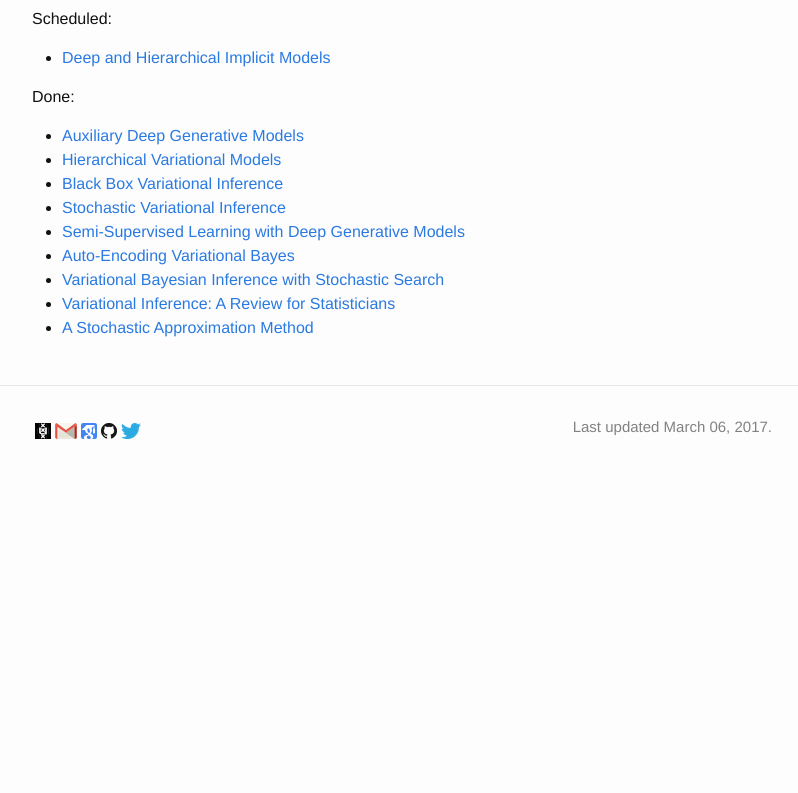
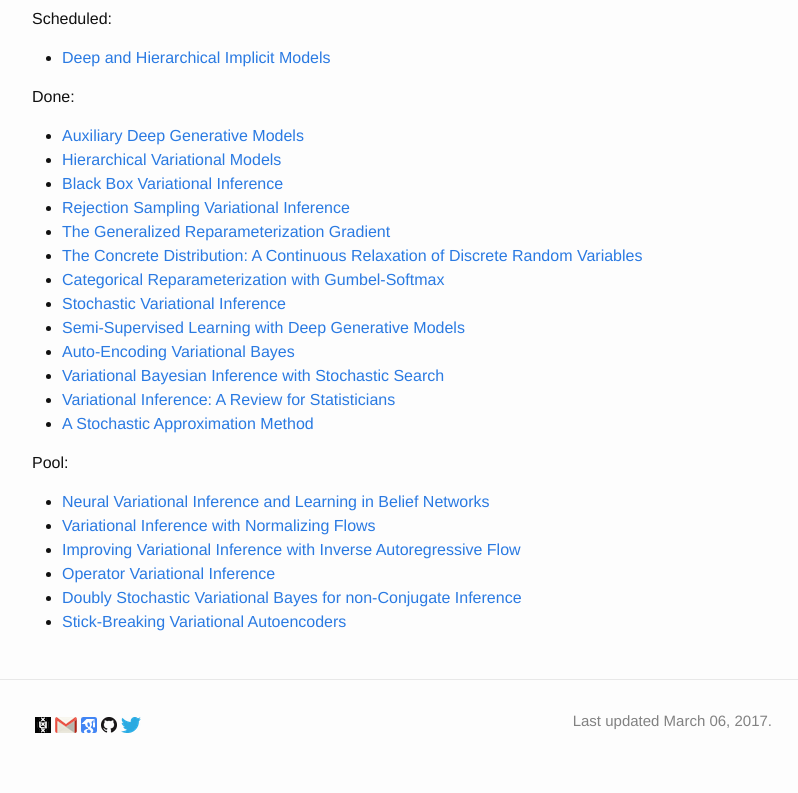
Before and after one commit to wilkeraziz/oldsite, a Jekyll site: the page built from pages/inference.markdown, in a window 1280 px wide. Shown: the part 381-1174 px from the top of the page, without its empty margins (238-1036 px from the left). Built offline with Jekyll 4.4.1, drawn with Linux system fonts in a browser that asks for light colours; before the commit the page ends 900 px from its top, so only the background shows below that.

Commit message:
pool of papers for inference reading group

```diff
--- a/pages/inference.markdown
+++ b/pages/inference.markdown
@@ -17,9 +17,23 @@ Done:
 * [Auxiliary Deep Generative Models]( https://arxiv.org/pdf/1602.05473.pdf)
 * [Hierarchical Variational Models](https://arxiv.org/pdf/1511.02386.pdf)
 * [Black Box Variational Inference](https://arxiv.org/pdf/1401.0118.pdf)
+* [Rejection Sampling Variational Inference](https://arxiv.org/pdf/1610.05683.pdf)
+* [The Generalized Reparameterization Gradient](https://arxiv.org/pdf/1610.02287.pdf)
+* [The Concrete Distribution: A Continuous Relaxation of Discrete Random Variables](https://arxiv.org/pdf/1611.00712.pdf)
+* [Categorical Reparameterization with Gumbel-Softmax](https://arxiv.org/pdf/1611.01144.pdf)
 * [Stochastic Variational Inference](https://arxiv.org/pdf/1206.7051.pdf)
 * [Semi-Supervised Learning with Deep Generative Models](https://arxiv.org/pdf/1406.5298.pdf)
 * [Auto-Encoding Variational Bayes](https://arxiv.org/pdf/1312.6114.pdf)
 * [Variational Bayesian Inference with Stochastic Search](https://arxiv.org/pdf/1206.6430.pdf)
 * [Variational Inference: A Review for Statisticians](https://arxiv.org/pdf/1601.00670.pdf)
 * [A Stochastic Approximation Method](https://www.jstor.org/stable/2236626)
+
+
+Pool:
+
+* [Neural Variational Inference and Learning in Belief Networks](https://arxiv.org/pdf/1402.0030.pdf)
+* [Variational Inference with Normalizing Flows](http://jmlr.org/proceedings/papers/v37/rezende15.pdf)
+* [Improving Variational Inference with Inverse Autoregressive Flow](https://arxiv.org/pdf/1606.04934.pdf)
+* [Operator Variational Inference](https://arxiv.org/pdf/1610.09033.pdf)
+* [Doubly Stochastic Variational Bayes for non-Conjugate Inference](http://jmlr.org/proceedings/papers/v32/titsias14.pdf)
+* [Stick-Breaking Variational Autoencoders](https://arxiv.org/pdf/1605.06197.pdf)
```
